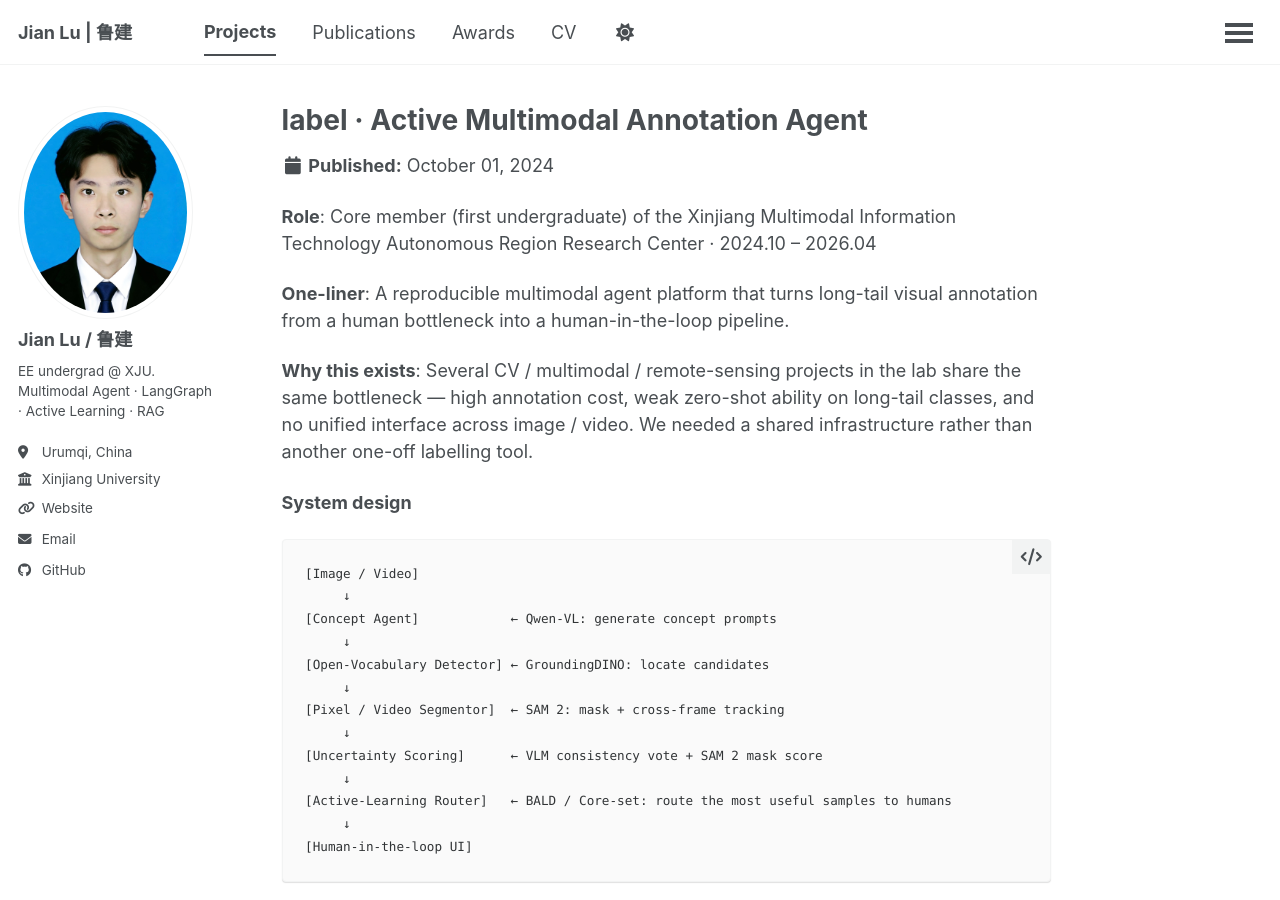
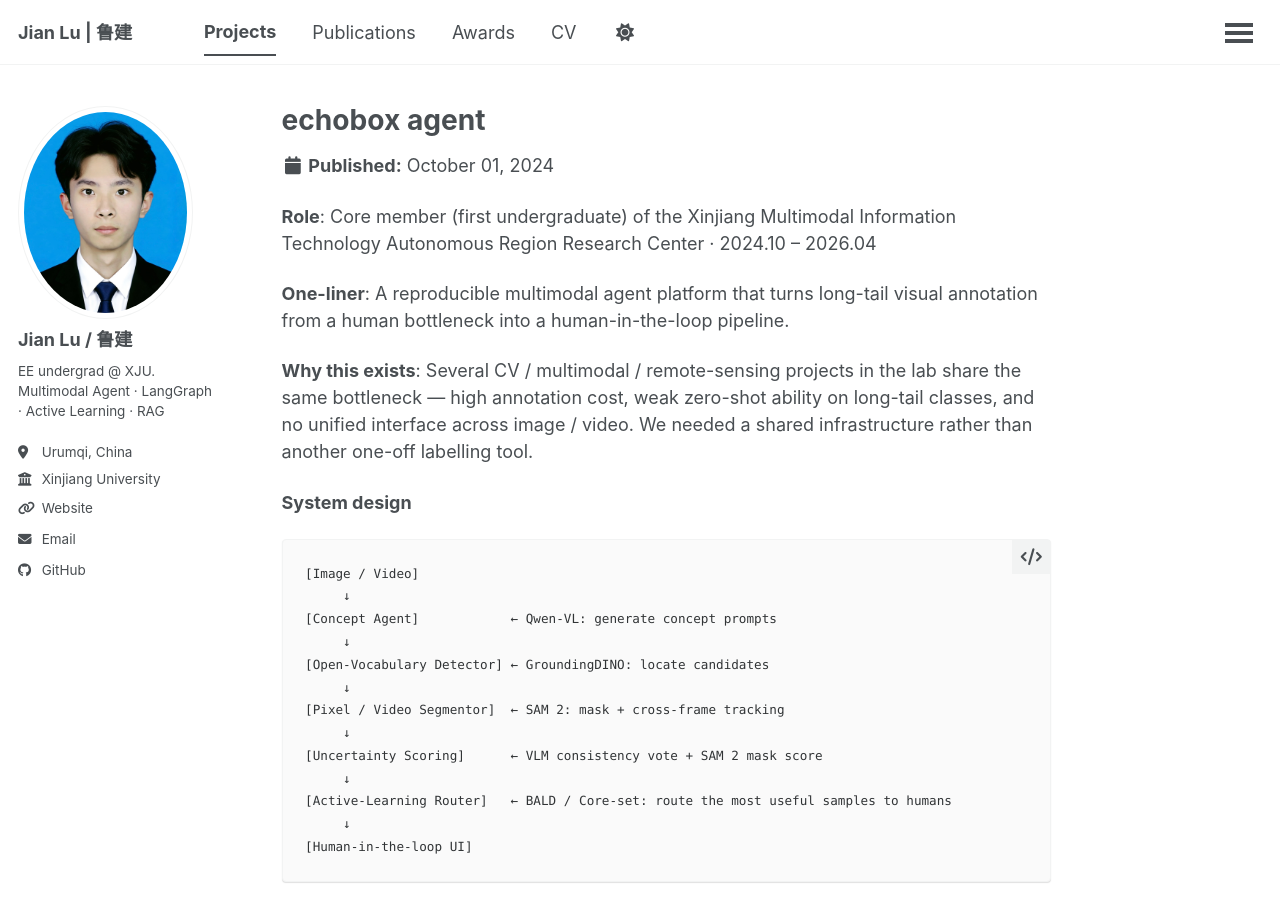
Before and after one commit to AntColony10086/AntColony10086.github.io, a Jekyll site: the page built from _portfolio/01-label.md, in a window 1280 px wide and 900 px high. Built offline with Jekyll 4.4.1, drawn with Linux system fonts in a browser that asks for light colours; a script that is not in the unit is left out.

Commit message:
rename: label · Active Multimodal Annotation Agent → echobox agent

```diff
--- a/_portfolio/01-label.md
+++ b/_portfolio/01-label.md
@@ -1,5 +1,5 @@
 ---
-title: "label · Active Multimodal Annotation Agent"
+title: "echobox agent"
 excerpt: "A LangGraph-orchestrated multimodal agent for human-in-the-loop visual annotation, combining Qwen-VL + GroundingDINO + SAM 2 with active learning.<br/><img src='/images/proj-label.png?v=3' style='max-width:520px'>"
 collection: portfolio
 date: 2024-10-01
```
